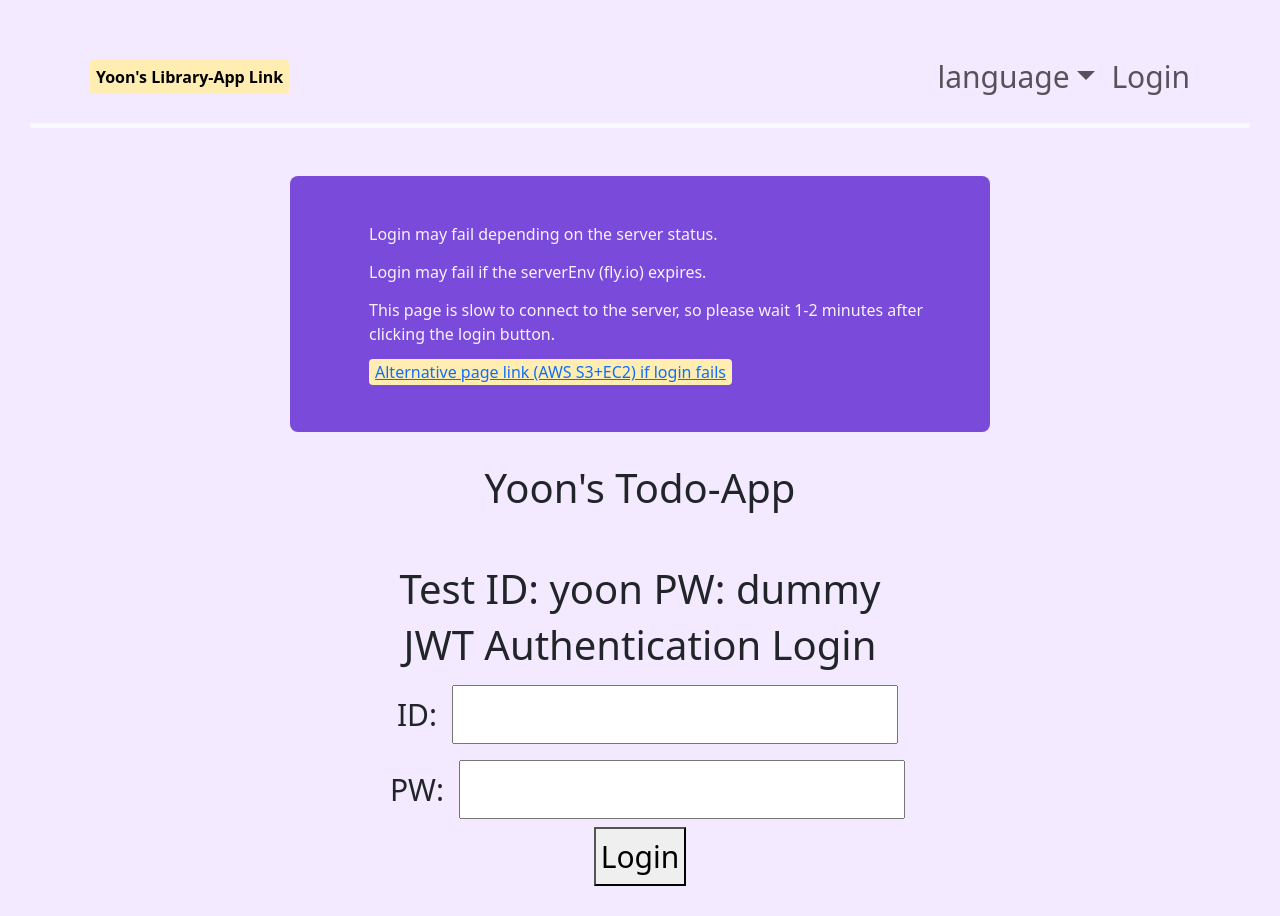
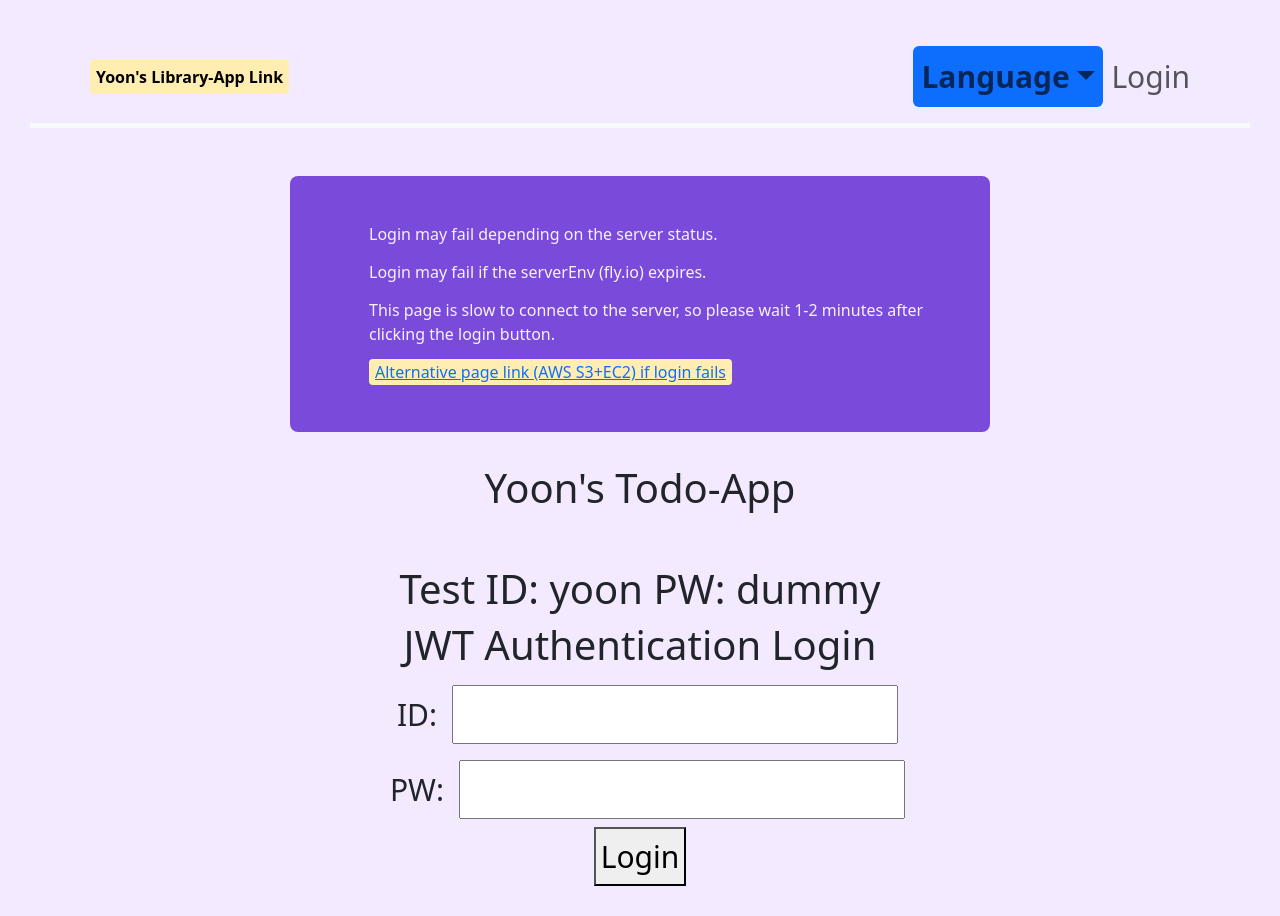
Before and after one commit to SuHwanYoon/Todo-React-client, a React (Create React App) app: page / in a window 1280 px wide. Built offline with nearby package versions, Linux system fonts and the light colour scheme.

Commit message:
modify dropdown button style

```diff
--- a/src/components/todo/HeaderComponent.jsx
+++ b/src/components/todo/HeaderComponent.jsx
@@ -39,7 +39,7 @@ function HeaderComponent() {
               )}
             </Nav>
             <Nav>
-              <NavDropdown title={t('language')} id="language-nav-dropdown">
+              <NavDropdown title={t('Language')} id="language-nav-dropdown" className="bg-primary rounded fw-bold ">
                 <NavDropdown.Item onClick={() => changeLanguage("en")} active={i18n.language === 'en'}>
                   English
                 </NavDropdown.Item>
```
